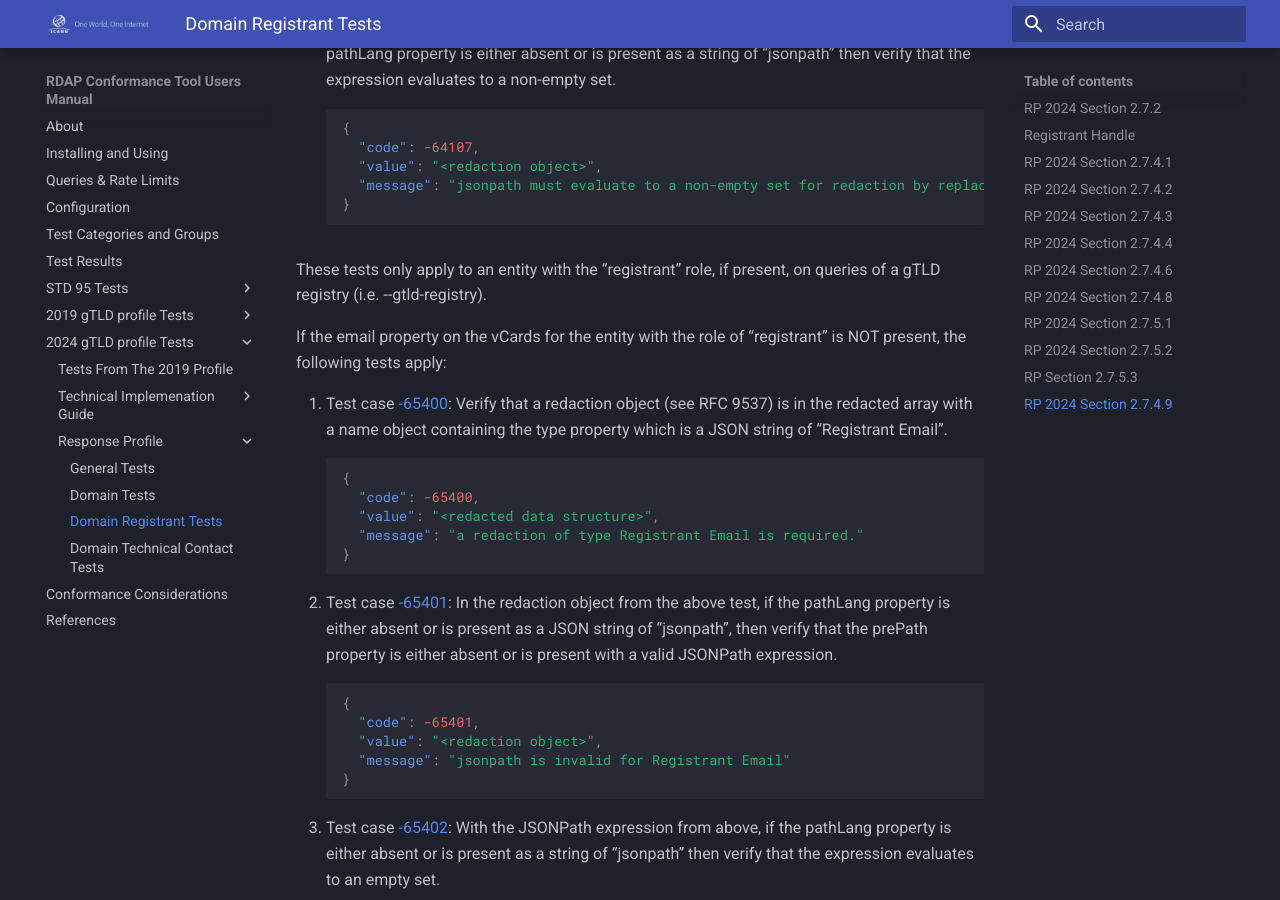
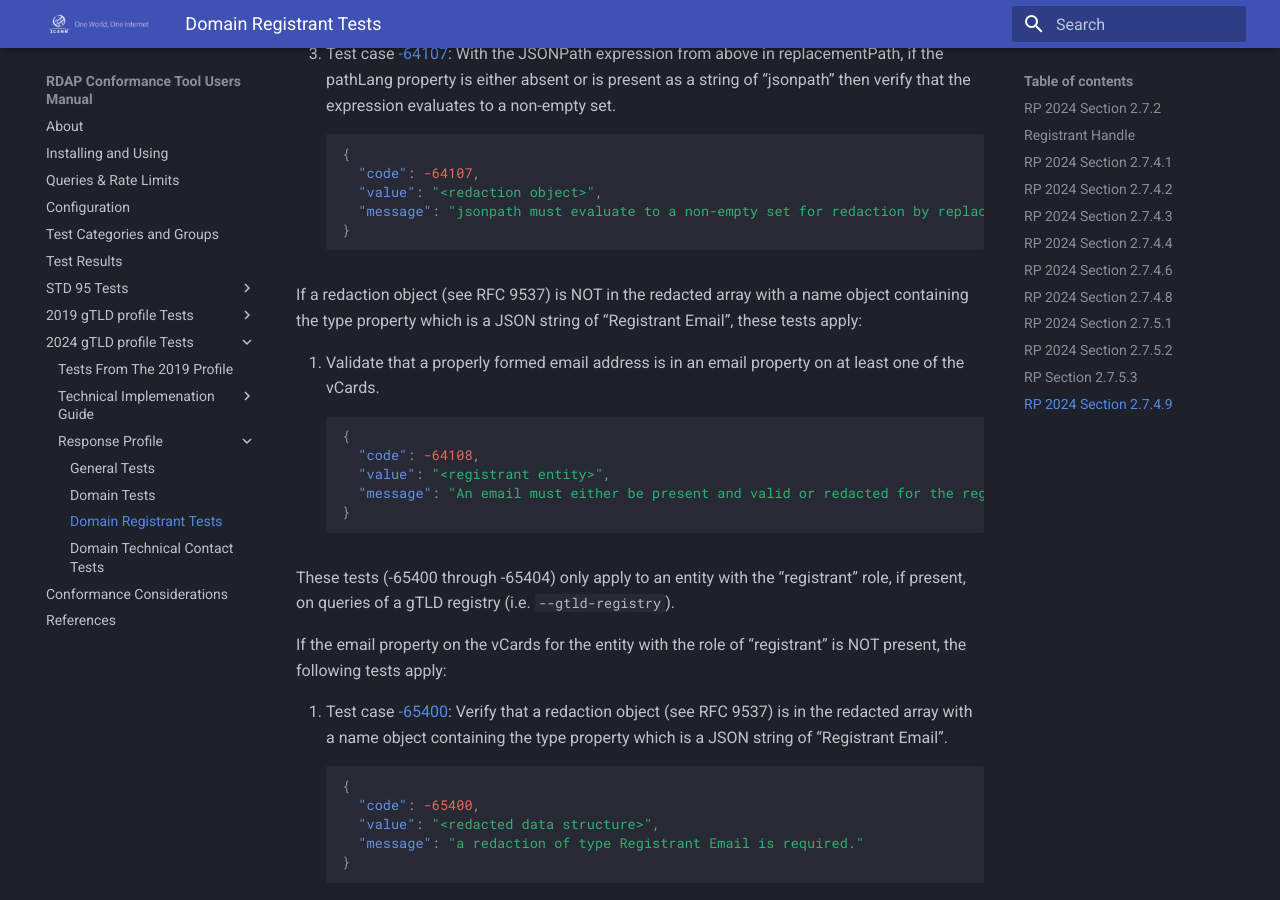
Before and after one commit to icann/rdap-conformance-tool, an MkDocs documentation site: the page built from docs/2024_gtld/response/domain_registrant.md, in a window 1280 px wide and 900 px high, scrolled down 15798 px. Built offline with MkDocs 1.6.1 and Material for MkDocs 9.7.7, drawn with Linux system fonts in a browser that asks for light colours; some of the changed text lies outside the part shown.

Commit message:
add: 64108 and some other text changes

````diff
--- a/docs/2024_gtld/response/domain_registrant.md
+++ b/docs/2024_gtld/response/domain_registrant.md
@@ -511,7 +511,8 @@
 
 These tests only apply to an entity with the “registrant” role, if present.
 
-If a redaction object (see RFC 9537) is in the redacted array with a name object containing the type property which is a JSON string of “Registrant Fax Ext”, these tests apply:
+If a redaction object (see RFC 9537) is in the redacted array with a name object containing the type property
+which is a JSON string of “Registrant Fax Ext”, these tests apply:
 
 1. Test case [-64000](#id-testCase-64000){ #id-testCase-64000 }: In the redaction object from the above, if the pathLang property is either absent or is present as a JSON string of “jsonpath”, then verify that the prePath property is either absent or is present with a valid JSONPath expression.
 ```json
@@ -542,9 +543,10 @@ If a redaction object (see RFC 9537) is in the redacted array with a name object
 
 Test group: [[rdapResponseProfile2024_2_7_4_9_Validation]](#id-rdapResponseProfile2024_2_7_4_9_Validation){ #id-rdapResponseProfile2024_2_7_4_9_Validation }
 
-These tests only apply to an entity with the “registrant” role, if present.
+These tests (-64100 through -64108) only apply to an entity with the “registrant” role, if present, on queries of a gTLD registrar (i.e. `--gtld-registrar`).
 
-If a redaction object (see RFC 9537) is in the redacted array with a name object containing the type property which is a JSON string of “Registrant Email”, these tests apply:
+If a redaction object (see RFC 9537) is in the redacted array with a name object containing the type property which is a
+JSON string of “Registrant Email”, these tests apply:
 
 1. Test case [-64100](#id-testCase-64100){ #id-testCase-64100 }: Verify that the contact-uri property and the email property do not exist together on any vCards for the entity with the role of “registrant”.
 ```json
@@ -617,7 +619,19 @@ Given the above, if the contact-uri property exists on any of the vCards, the fo
 }
 ```
 
-These tests only apply to an entity with the “registrant” role, if present, on queries of a gTLD registry (i.e. --gtld-registry).
+If a redaction object (see RFC 9537) is NOT in the redacted array with a name object containing the type property which is a
+JSON string of “Registrant Email”, these tests apply:
+
+1. Validate that a properly formed email address is in an email property on at least one of the vCards.
+```json
+{
+  "code": -64108,
+  "value": "<registrant entity>",
+  "message": "An email must either be present and valid or redacted for the registrant"
+}
+```
+
+These tests (-65400 through -65404) only apply to an entity with the “registrant” role, if present, on queries of a gTLD registry (i.e. `--gtld-registry`).
 
 If the email property on the vCards for the entity with the role of “registrant” is NOT present, the following tests apply:
 
````
